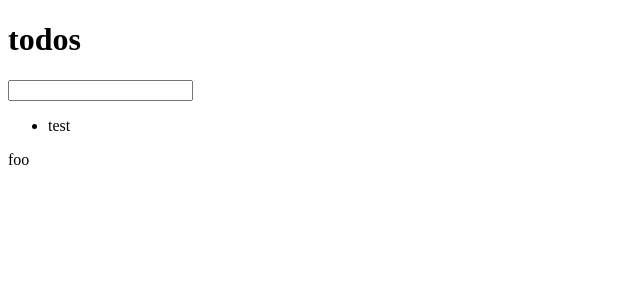
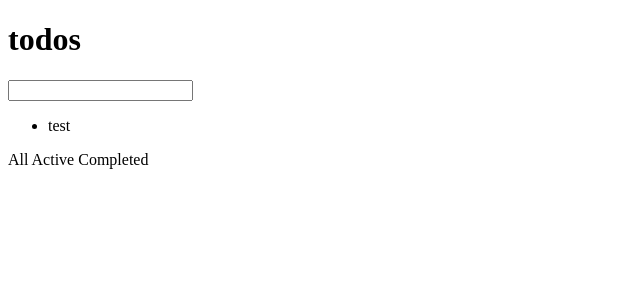
Before and after one commit to mgoldwater-nisum-com/to-do, a React app: page / in a window 1280 px wide. Shown: the top 300 px of the page, without its empty margins (0-640 px from the left). Built offline with nearby package versions, Linux system fonts and the light colour scheme.

Commit message:
Modify FilterToDos to render filtering options

```diff
--- a/src/FilterToDos/FilterToDos.jsx
+++ b/src/FilterToDos/FilterToDos.jsx
@@ -1,7 +1,12 @@
 import React from 'react';
+import Filter from './Filter/Filter';
 
 const FilterToDos = () => (
-  <div>foo</div>
+  <div>
+    <Filter> All </Filter>
+    <Filter> Active </Filter>
+    <Filter> Completed </Filter>
+  </div>
 );
 
 export default FilterToDos;
```
Also changed, not shown: 1 other file (tests, documents, lock files or other folders).
